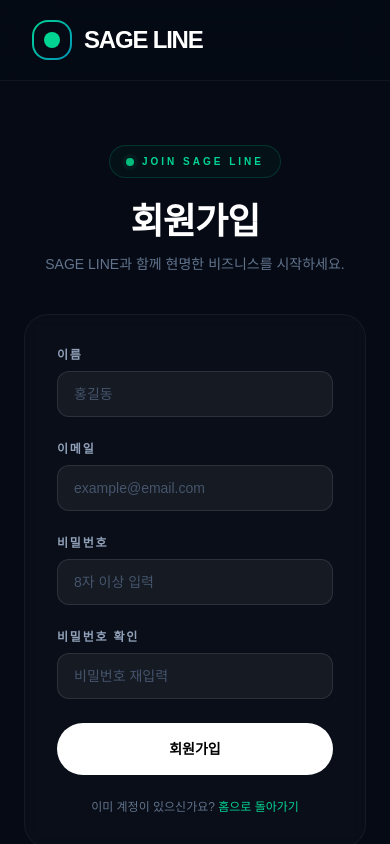
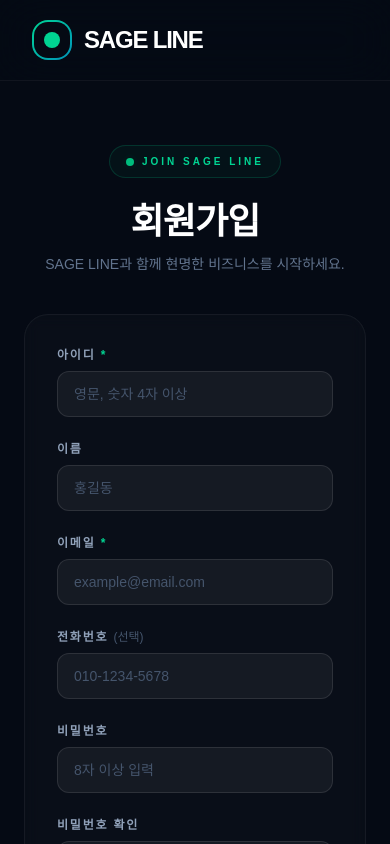
Before and after one commit to coosoodo/my-simple-next, a Next.js app: page /signup in a window 390 px wide. Shown: the top 844 px of the page. Built offline with nearby package versions, Linux system fonts and the light colour scheme; no server answers.

Commit message:
Add userId and phone fields to signup

```diff
--- a/src/app/signup/SignupForm.tsx
+++ b/src/app/signup/SignupForm.tsx
@@ -31,6 +31,24 @@ export default function SignupForm() {
 
   return (
     <form action={formAction} className="space-y-6">
+      {/* 아이디 (필수) */}
+      <div>
+        <label htmlFor="userId" className="block text-xs font-bold uppercase tracking-[0.15em] text-slate-400 mb-2">
+          아이디 <span className="text-emerald-400">*</span>
+        </label>
+        <input
+          id="userId"
+          name="userId"
+          type="text"
+          autoComplete="username"
+          placeholder="영문, 숫자 4자 이상"
+          className="w-full rounded-xl border border-white/10 bg-white/5 px-4 py-3 text-sm text-white placeholder:text-slate-600 focus:border-emerald-500/50 focus:outline-none focus:ring-2 focus:ring-emerald-500/20 transition-all"
+        />
+        {state.errors?.userId && (
+          <p className="mt-2 text-xs text-red-400">{state.errors.userId[0]}</p>
+        )}
+      </div>
+
       {/* 이름 */}
       <div>
         <label htmlFor="name" className="block text-xs font-bold uppercase tracking-[0.15em] text-slate-400 mb-2">
@@ -52,7 +70,7 @@ export default function SignupForm() {
       {/* 이메일 */}
       <div>
         <label htmlFor="email" className="block text-xs font-bold uppercase tracking-[0.15em] text-slate-400 mb-2">
-          이메일
+          이메일 <span className="text-emerald-400">*</span>
         </label>
         <input
           id="email"
@@ -67,7 +85,23 @@ export default function SignupForm() {
         )}
       </div>
 
-      {/* 비밀번호 */}
+      {/* 전화번호 (선택) */}
+      <div>
+        <label htmlFor="phone" className="block text-xs font-bold uppercase tracking-[0.15em] text-slate-400 mb-2">
+          전화번호 <span className="text-slate-600 normal-case tracking-normal font-normal">(선택)</span>
+        </label>
+        <input
+          id="phone"
+          name="phone"
+          type="tel"
+          autoComplete="tel"
+          placeholder="010-1234-5678"
+          className="w-full rounded-xl border border-white/10 bg-white/5 px-4 py-3 text-sm text-white placeholder:text-slate-600 focus:border-emerald-500/50 focus:outline-none focus:ring-2 focus:ring-emerald-500/20 transition-all"
+        />
+        {state.errors?.phone && (
+          <p className="mt-2 text-xs text-red-400">{state.errors.phone[0]}</p>
+        )}
+      </div>
       <div>
         <label htmlFor="password" className="block text-xs font-bold uppercase tracking-[0.15em] text-slate-400 mb-2">
           비밀번호
--- a/src/app/signup/actions.ts
+++ b/src/app/signup/actions.ts
@@ -4,8 +4,10 @@ import { supabase } from '@/lib/supabase';
 
 export type SignupState = {
   errors?: {
+    userId?: string[];
     name?: string[];
     email?: string[];
+    phone?: string[];
     password?: string[];
     confirm?: string[];
   };
@@ -17,12 +19,20 @@ export async function signupAction(
   prevState: SignupState,
   formData: FormData
 ): Promise<SignupState> {
+  const userId = (formData.get('userId') as string)?.trim();
   const name = (formData.get('name') as string)?.trim();
   const email = (formData.get('email') as string)?.trim();
+  const phone = (formData.get('phone') as string)?.trim();
   const password = formData.get('password') as string;
   const confirm = formData.get('confirm') as string;
 
   const errors: SignupState['errors'] = {};
+
+  if (!userId || userId.length < 4) {
+    errors.userId = ['아이디는 4자 이상 입력해주세요.'];
+  } else if (!/^[a-zA-Z0-9_]+$/.test(userId)) {
+    errors.userId = ['아이디는 영문, 숫자, 밑줄(_)만 사용할 수 있습니다.'];
+  }
 
   if (!name || name.length < 2) {
     errors.name = ['이름은 2자 이상 입력해주세요.'];
@@ -31,6 +41,10 @@ export async function signupAction(
   const emailRegex = /^[^\s@]+@[^\s@]+\.[^\s@]+$/;
   if (!email || !emailRegex.test(email)) {
     errors.email = ['유효한 이메일 주소를 입력해주세요.'];
+  }
+
+  if (phone && !/^[0-9]{9,11}$/.test(phone.replace(/-/g, ''))) {
+    errors.phone = ['유효한 전화번호를 입력해주세요. (예: 010-1234-5678)'];
   }
 
   if (!password || password.length < 8) {
@@ -49,7 +63,7 @@ export async function signupAction(
     email,
     password,
     options: {
-      data: { name },
+      data: { user_id: userId, name, phone: phone || null },
     },
   });
 
```
